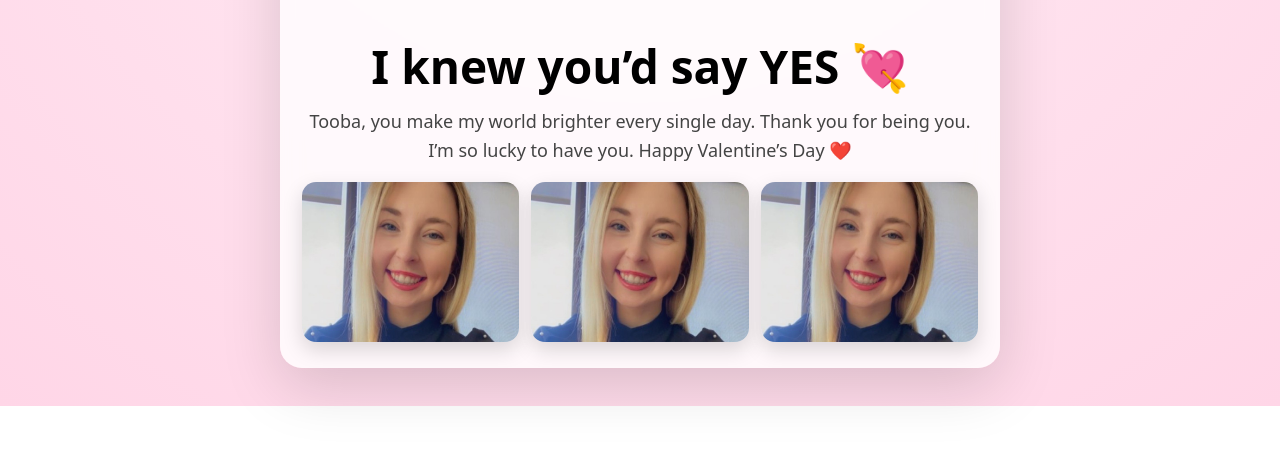
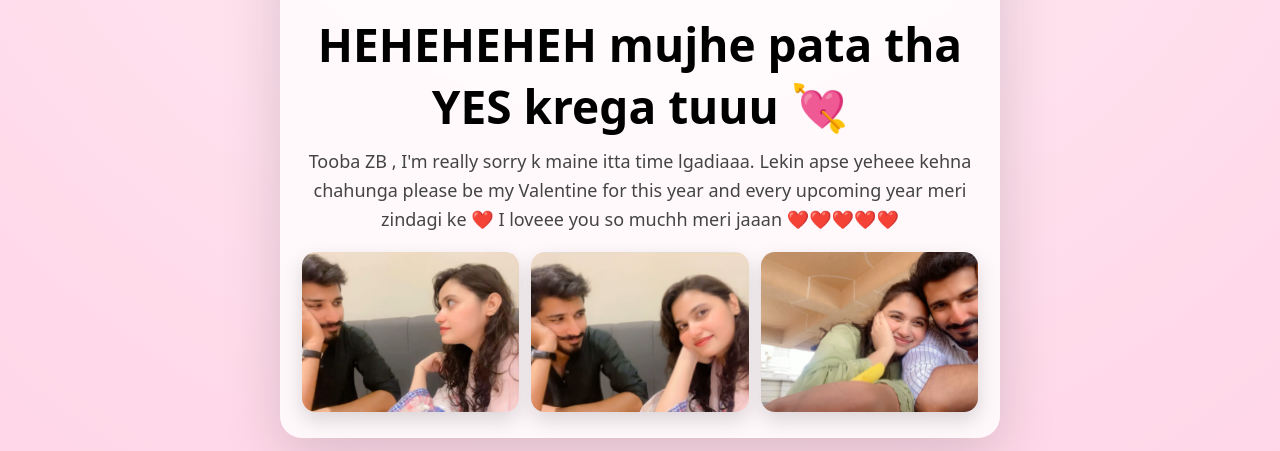
Before and after one commit to ulabdeenzain2710-cyber/For-Herr, a plain HTML site: page index.html in a window 1280 px wide. Both pictures are taken after a click on the button "Yes 💖". Shown: the part 394-845 px from the top of the page. Before the commit the page ends 800 px from the top, so only its background shows below. Drawn offline with nearby package versions, Linux system fonts and the light colour scheme.

Commit message:
Update index.html

```diff
--- a/index.html
+++ b/index.html
@@ -3,7 +3,7 @@
 <head>
   <meta charset="UTF-8" />
   <meta name="viewport" content="width=device-width, initial-scale=1, viewport-fit=cover" />
-  <title>Tooba ❤️ Will You Be My Valentine?</title>
+  <title>Tooba ZB ❤️ Will You Be My Valentine?</title>
 
   <!-- Confetti -->
   <script src="https://cdn.jsdelivr.net/npm/canvas-confetti@1.9.3/dist/confetti.browser.min.js"></script>
@@ -168,18 +168,18 @@
 
     <!-- RESULT -->
     <section class="result" id="result">
-      <h2>I knew you’d say YES 💘</h2>
+      <h2>HEHEHEHEH mujhe pata tha YES krega tuuu 💘</h2>
 
       <p class="love-text">
-        Tooba, you make my world brighter every single day.
-        Thank you for being you. I’m so lucky to have you.
-        Happy Valentine’s Day ❤️
+        Tooba ZB , I'm really sorry k maine itta time lgadiaaa.
+        Lekin apse yeheee kehna chahunga please be my Valentine for this year and every upcoming year meri zindagi ke ❤️
+        I loveee you so muchh meri jaaan ❤️❤️❤️❤️❤️
       </p>
 
       <div class="photo-grid">
-        <img src="img1.jpeg" alt="Memory 1">
-        <img src="img2.jpeg" alt="Memory 2">
-        <img src="img3.jpeg" alt="Memory 3">
+        <img src="img1.png" alt="Memory 1">
+        <img src="img2.png" alt="Memory 2">
+        <img src="img3.png" alt="Memory 3">
       </div>
     </section>
   </main>
```
